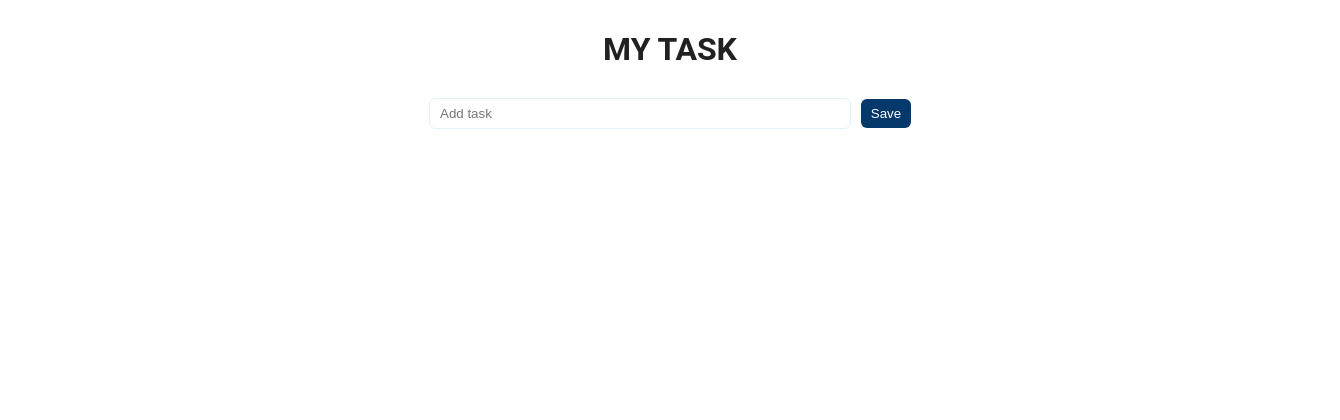
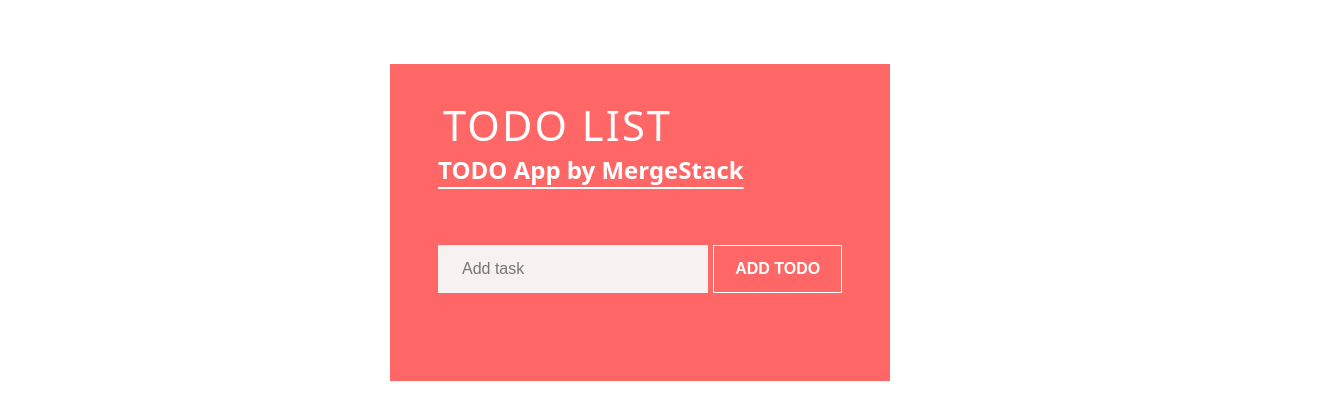
Before and after one commit to Sajawal-dev1/task-to-do, a React (Create React App) app: page / in a window 1280 px wide. Shown: the top 420 px of the page, 1340 px wide, since content can reach past the window. Built offline with nearby package versions, Linux system fonts and the light colour scheme.

Commit message:
todo ui implementation as given design in proggressn

```diff
--- a/package.json
+++ b/package.json
@@ -8,10 +8,12 @@
     "@testing-library/react": "^13.4.0",
     "@testing-library/user-event": "^13.5.0",
     "bootstrap": "^5.2.3",
+    "bootstrap-icons": "^1.10.3",
     "module": "^1.2.5",
     "react": "^18.2.0",
     "react-dom": "^18.2.0",
     "react-hook-form": "^7.42.1",
+    "react-icons": "^4.7.1",
     "react-redux": "^8.0.5",
     "react-scripts": "5.0.1",
     "redux": "^4.2.0",
--- a/src/App.css
+++ b/src/App.css
@@ -1,143 +1,177 @@
-App {
-  text-align: center;
+
+/* MY CSS*/
+
+/*///////////////////*/
+.Paragraph{
+  font-weight: bold;
+  color:white;
+  text-decoration: underline;
+  text-underline-offset: 8px;
 }
-.App-logo {
-  height: 40vmin;
-  pointer-events: none;
+
+.heading{
+  text-align:start;
+  margin:5px;
+  color: white;
+  font-weight:bolder;
+
+ }
+
+.Todo {
+  display: flex;
+  margin: 0 -3rem 4px;
+  padding: 1.1rem 3rem;
+  justify-content: space-between;
+  align-items: center;
+  background: rgba(75, 47, 47, 0.1);
 }
-@media (prefers-reduced-motion: no-preference) {
-  .App-logo {
-    animation: App-logo-spin infinite 20s linear;
-  }
-}
-.App-header {
-  background-color: #282c34;
-  min-height: 100vh;
-  display: flex;
-  flex-direction: column;
+.Todo-tittle{
+
+  margin: 0 -3rem 4px;
+  padding: 1.1rem 3rem;
+  justify-content: space-between;
   align-items: center;
-  justify-content: center;
-  font-size: calc(10px + 2vmin);
-  color: white;
-}
-.App-link {
-  color: #61dafb;
-}
-@keyframes App-logo-spin {
-  from {
-    transform: rotate(0deg);
-  }
-  to {
-    transform: rotate(360deg);
-  }
-}
-.background {
-  background-color: rgb(8, 9, 8);
-}
-/* MY CSS*/
-body {
-  background-color: #a03d3d;
-  padding: 0;
-  margin: 0;
-  color: rgba(0, 0, 0, 0.87);
-  font-family: "Roboto", sans-serif;
-}
-.app {
-  text-align: center;
-  background-color: white;
-  min-height: 100vh;
-  width: 100%;
-  margin: auto;
-  padding: 30px;
-  box-shadow: 2px 2px 20px #ececec;
-}
-.app-title {
-  align-items:center;
-  margin: 0;
-  margin-bottom: 30px;
-}
-.add-todo {
-  margin: 30px 0;
-}
-.task-input {
-  height: 25px;
-  width: 100%;
-  max-width: 400px;
-  border: 1px solid #e4f2f7;
-  border-radius: 6px;
-  padding: 2px 10px;
-  margin-right: 10px;
-}
-.task-input:focus {
-  box-shadow: 0 0 8px rgba(30, 79, 49, 0.6);
-  outline: none;
-}
-.task-button {
-  height: 29px;
-  width: 50px;
-  border: none;
-  border-radius: 6px;
-  background-color: #05386b;
-  color: white;
-}
-.task-button:hover {
-  cursor: pointer;
-}
-.tasks-list {
-  list-style: none;
-  text-align:start;
-  display: flex;
-  flex-wrap: wrap;
-  justify-content: space-between;
+  background: rgba(250, 245, 245, 0.1);
 
-}
-.task-item {
-  margin-left: 28%;
-  text-align:start;
-  width: 100%;
-  margin-bottom: 20px;
+
+
 
 }
 
-.remove-task-button {
-  background-color: #ac3b61;
-  height: 20px;
-  color: white;
-  border-radius: 4px;
-  width: 70px;
+
+.Todo-task {
+  position: relative;
+  transition: opacity 0.4s linear;
+}
+
+.Todo-buttons {
+  flex-shrink: 0 ;
+  padding-left: 0.7em;
+}
+
+.Todo-buttons button {
+  border:50px ;
+  font-size: 1em;
+  margin: 0.4em;
+  background:none;
+  cursor: pointer;
+  color: #fff;
+}
+
+.Todo-edit-form {
+  display: flex;
+  flex-wrap: wrap;
+}
+
+.Todo-edit-form label {
+  min-width: 100%;
+  margin-bottom: 0.5rem;
+  font-size: 1.3rem;
+}
+
+.Todo-edit-form input {
+  flex-grow: 1;
   border: none;
-  margin: 2px;
-  margin-top: 10px;
-  margin-left: 25%;
+  background: #f7f1f1;
+  padding: 0 1.5em;
+  font-size: initial;
+}
+
+.Todo-edit-form button {
+  padding: 0 1.3rem;
+  margin-top: 0px;
+  margin-left: 20px;
+  margin-bottom: 3px;
+  border: none;
+  align-items: center;
+  background: none;
+  color:white;
+  border: 0.5px solid white;
+  text-transform: uppercase;
+  font-weight: bold;
+  margin-left: 5px;
+  cursor: pointer;
 
 }
-.edit-btn {
-  background-color: #ac3b61;
-  height: 20px;
+
+.Todo-edit-form button:hover {
+  background: #ff5e5e;
+}
+
+.Todo-edit-form input,
+.Todo-edit-form button {
+  font-family: "Quicksand", sans-serif;
+  height: 3rem;
+}
+
+
+/*/////////*/
+.TodoList {
+  margin: 4rem auto;
+  padding: 2rem 3rem 3rem;
+  max-width: 500px;
+  background: #FF6666;
   color: white;
-  border-radius: 4px;
-  width: 70px;
+  font-weight: bold;
+
+}
+
+.TodoList ul {
+  margin-top: 2.6rem;
+  list-style: none;
+}
+
+.TodoList h1 {
+  font-weight: normal;
+  font-size: 2.6rem;
+  letter-spacing: 0.05em;
+
+}
+
+.TodoList h1 span {
+  display: block;
+  font-size: 0.8rem;
+  margin-bottom: 0.7rem;
+  margin-left: 3px;
+  margin-top: 0.2rem;
+}
+
+
+ /*/////*/
+
+ .new-todo {
+  margin-top: 30%;
+  display: flex;
+  flex-wrap: wrap;
+  margin-top: 30px;
+}
+
+.new-todo input {
+  flex-grow: 1;
   border: none;
-  margin-top: 10px;
+  background: #f7f1f1;
+  padding: 0 1.5em;
+  font-size: initial;
+  margin-bottom: 40px;
 }
-.update-edit-btn {
-  background-color: #ac3b61;
-  height: 20px;
+
+.new-todo button {
+  padding: 0 1.3rem;
+  border: none;
+  background:none;
   color: white;
-  border-radius: 4px;
-  width: 70px;
-  border: none;
-  margin-left: 6px;
+  text-transform: uppercase;
+  font-weight: bold;
+  border: 0.5px solid white;
+  padding-top:11px;
+  margin-left: 5px;
+ cursor: pointer;
 }
-.remove-task-button:hover {
-  cursor: pointer;
+
+
+
+.new-todo input,
+.new-todo button {
+  font-family: "Quicksand", sans-serif;
+  height: 3rem;
 }
-@media (max-width: 768px) {
-  .app {
-    width: 90%;
-    padding: 20px;
-  }
-  .task-item {
-    font-size: 0.8em;
-  }
-}
--- a/src/App.js
+++ b/src/App.js
@@ -1,12 +1,14 @@
 import React from "react";
 import AddTaskFieldContainer from "container/AddTaskFieldContainer";
+import '../node_modules/bootstrap/dist/css/bootstrap.min.css'
 import TaskListContainer from "container/TaskListContainer";
 import "App.css";
 import "AddTodo.css";
 const App = () => {
   return (
-    <div className="app">
-      <h1 className="app-title">MY TASK</h1>
+      <div className="TodoList">
+      <h1 className="heading">TODO LIST</h1>
+      <h4 className="Paragraph">TODO App by MergeStack</h4>
       <AddTaskFieldContainer />
       <TaskListContainer />
     </div>
--- a/src/components/AddTaskField.js
+++ b/src/components/AddTaskField.js
@@ -3,20 +3,23 @@
 const AddTaskField = ({ addTask }) => {
   const { register, resetField, handleSubmit } = useForm();
   return (
-    <div className="add-todo">
+    <div className="new-todo">
+
       <input
-        className="task-input"
+        className="new-todo input"
         type="text"
         placeholder="Add task"
         {...register("value", { required: true })}
       ></input>
       <button
-        className="task-button"
+        className="new-todo button"
         onClick={handleSubmit((data) => (addTask(data), resetField("value")))}
       >
-        Save
+
+        Add ToDo
       </button>
-    </div>
+      </div>
+
   );
 };
 export default AddTaskField;
--- a/src/components/TaskFeatures.js
+++ b/src/components/TaskFeatures.js
@@ -1,32 +1,36 @@
 import React from "react";
 import { useForm } from "react-hook-form";
 import { useState } from "react";
+import { MdDelete,MdModeEditOutline } from "react-icons/md"
 import "App.css";
 const TaskFeatures = ({ id, title, editTask, deleteTask }) => {
   const { register, handleSubmit } = useForm();
   const [check, setCheck] = useState(false);
   return (
-    <div>
-      <ul className="task-item">
-        <div className="titte">{title}</div>
+    <div >
+      <div className="Todo">
+        <div>{title}</div>
+        <div className="Todo-buttons ">
+          <button  onClick={() => setCheck(!check)}>
+           <MdModeEditOutline size='30px'/>
+          </button>
           <button
-            className="remove-task-button"
             onClick={() => deleteTask({ id })}
           >
-            Delete
+
+            <MdDelete size='30px'/>
           </button>
-          <button className="edit-btn" onClick={() => setCheck(!check)}>
-            Edit
-          </button>
-
+          </div>
+          </div>
         {check && (
-          <div className="add-todo">
+            <div className="Todo-edit-form">
             <input
               className="edit-input"
               type="text"
               placeholder="edit task"
               {...register("new_value", { required: true })}
             ></input>
+            <div>
             <button
               className="update-edit-btn"
               onClick={handleSubmit(
@@ -35,10 +39,11 @@
             >
               Update
             </button>
+            </div>
           </div>
         )}
-      </ul>
     </div>
+
   );
 };
 export default TaskFeatures;
--- a/src/components/TasksList.js
+++ b/src/components/TasksList.js
@@ -3,11 +3,11 @@
 import TaskFeaturesContainer from "container/TaskFeaturesContainer";
 const TasksList = ({ todos }) => {
   return (
-    <ul className="task-list">
+    <div className="">
       {todos.map((todo) => (
         <TaskFeaturesContainer key ={todo.id} id={todo.id} title={todo.name} />
       ))}
-    </ul>
+      </div>
   );
 };
 export default TasksList;
--- a/src/index.js
+++ b/src/index.js
@@ -6,9 +6,11 @@
 import { Provider } from "react-redux";
 ReactDOM.render(
   <React.StrictMode>
+    <div className="App">
     <Provider store={store}>
       <App />
     </Provider>
+    </div>
   </React.StrictMode>,
   document.getElementById("root")
 );
```
Also changed, not shown: 1 other file (tests, documents, lock files or other folders).
